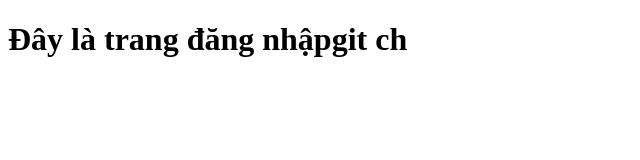
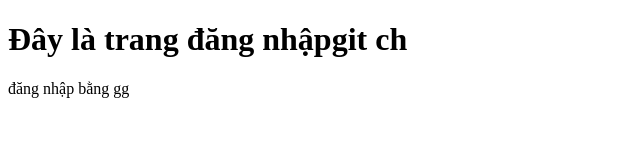
Before and after one commit to lephu240905/Bai13, a plain HTML site: page login.html in a window 1280 px wide. Shown: the whole page, without its empty margins (0-640 px from the left). Drawn offline with Linux system fonts and the light colour scheme.

Commit message:
update page login

```diff
--- a/login.html
+++ b/login.html
@@ -7,5 +7,6 @@
   </head>
   <body>
     <h1>Đây là trang đăng nhậpgit ch</h1>
+    <div>đăng nhập bằng gg</div>
   </body>
 </html>
```
